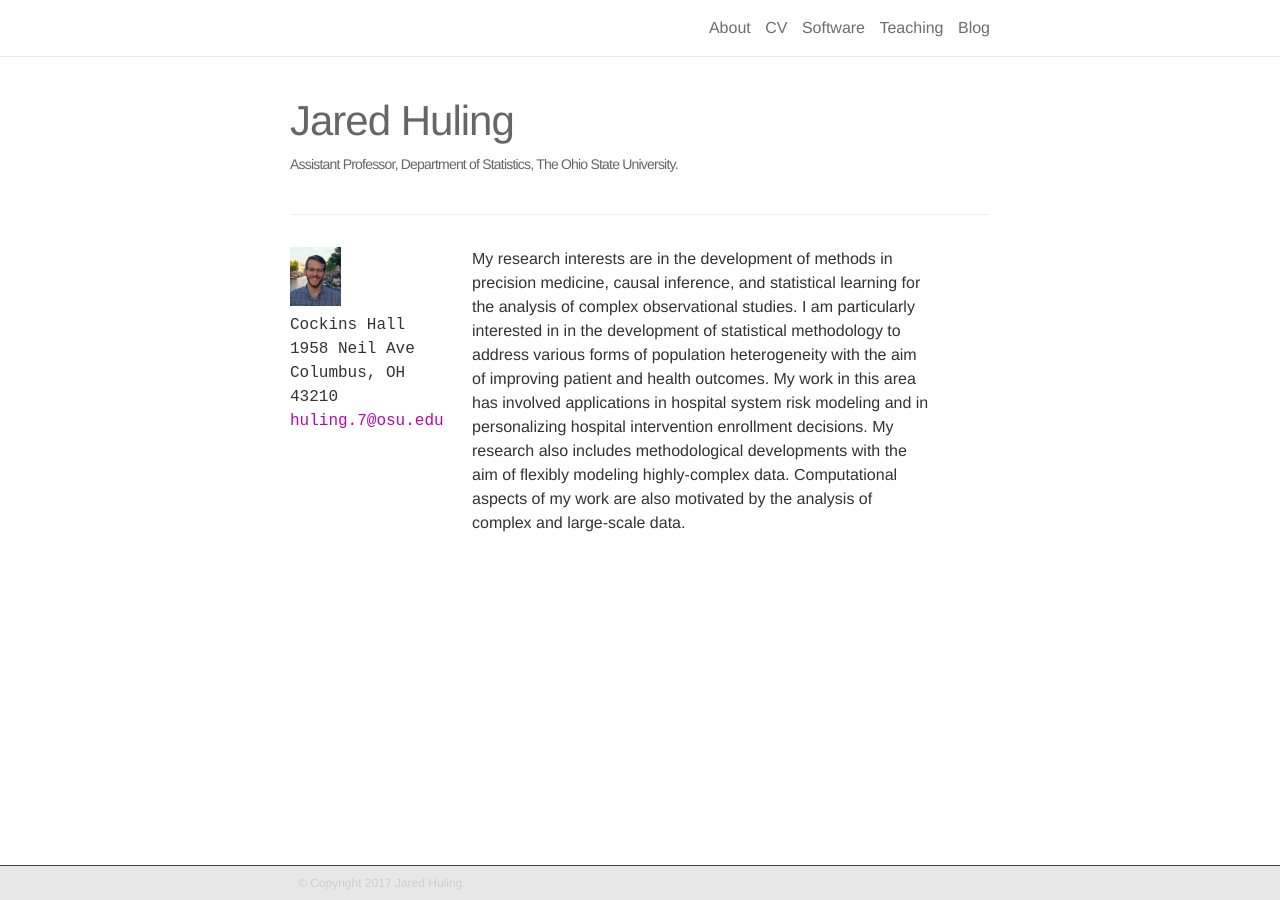
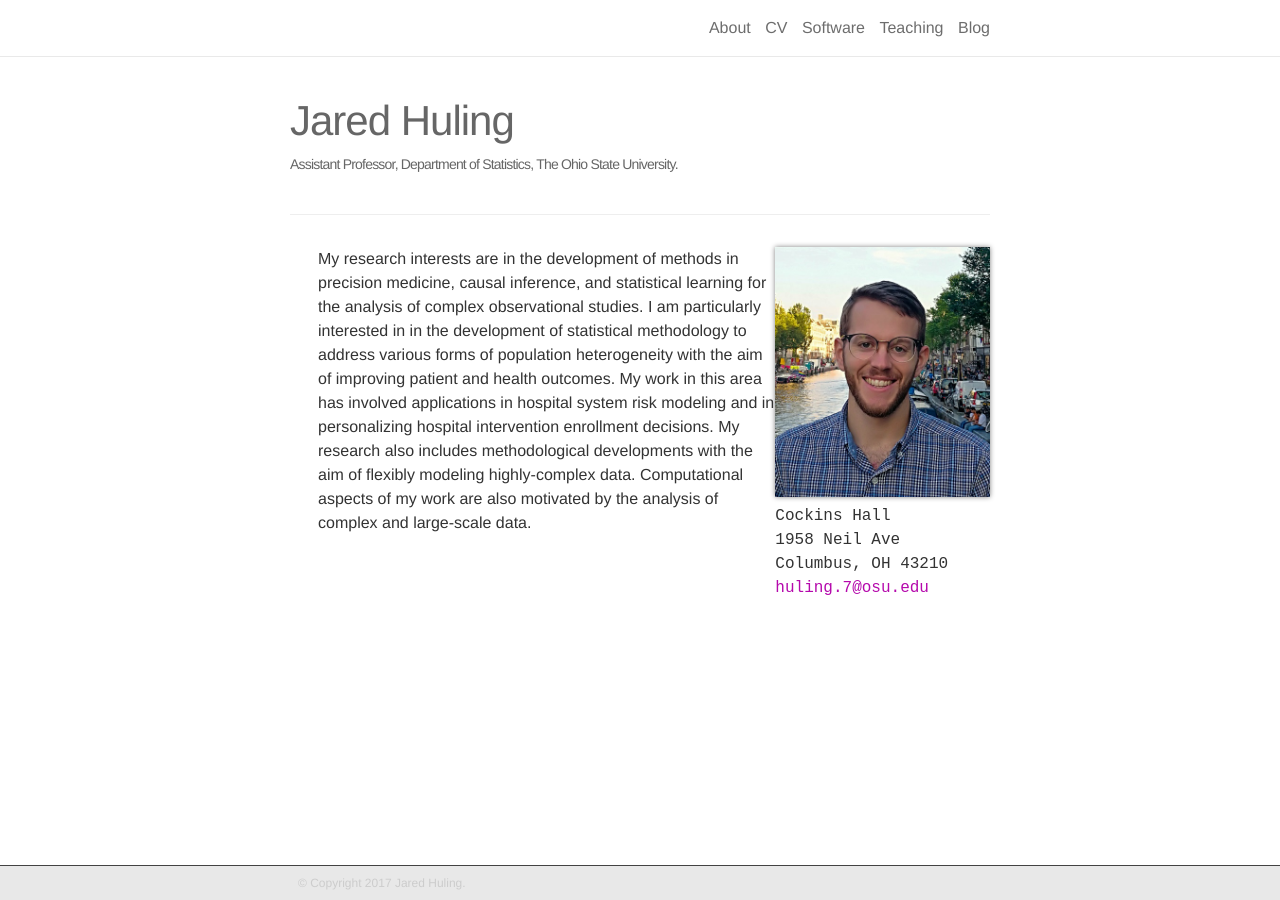
Before and after one commit to jaredhuling/jaredhuling.github.io, a Jekyll site: the page built from _pages/about.md, in a window 1280 px wide. Built offline with Jekyll 4.4.1, drawn with Linux system fonts in a browser that asks for light colours; nearby versions of some CDN libraries.

Commit message:
section css test

```diff
--- a/_layouts/about.html
+++ b/_layouts/about.html
@@ -5,9 +5,10 @@
 <div class="docs-section">
 
   <div class="row">
-      <div class="three columns">
+
       {% if page.profile %}
-        <!--<div class="profile col one {{ page.profile.align }}">-->
+      <div class="four columns profile {{ page.profile.align }}">
+        <!-- <div class="profile col one {{ page.profile.align }}"> -->
           {% if page.profile.image %}
             <img class="one" src="{{ page.profile.image | prepend: '/assets/img/' | prepend: site.baseurl | prepend: site.url }}">
           {% endif %}
@@ -21,9 +22,10 @@
               </script>
             </div>
           {% endif %}
-        <!--</div>-->
+        <!-- </div> -->
+      </div>
       {% endif %}
-      </div>
+
 
       <div class = "eight columns">
         {{ content }}
```
